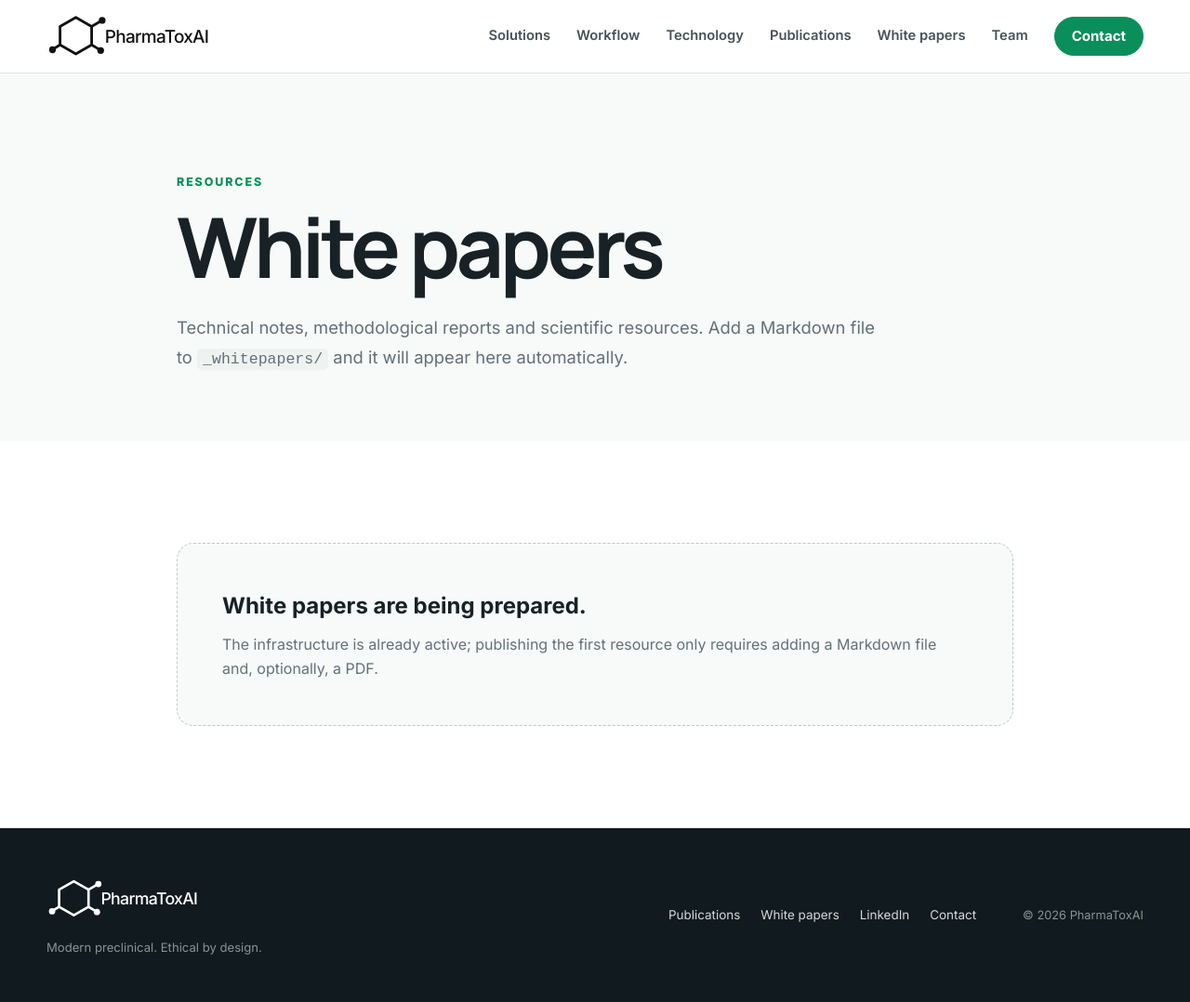
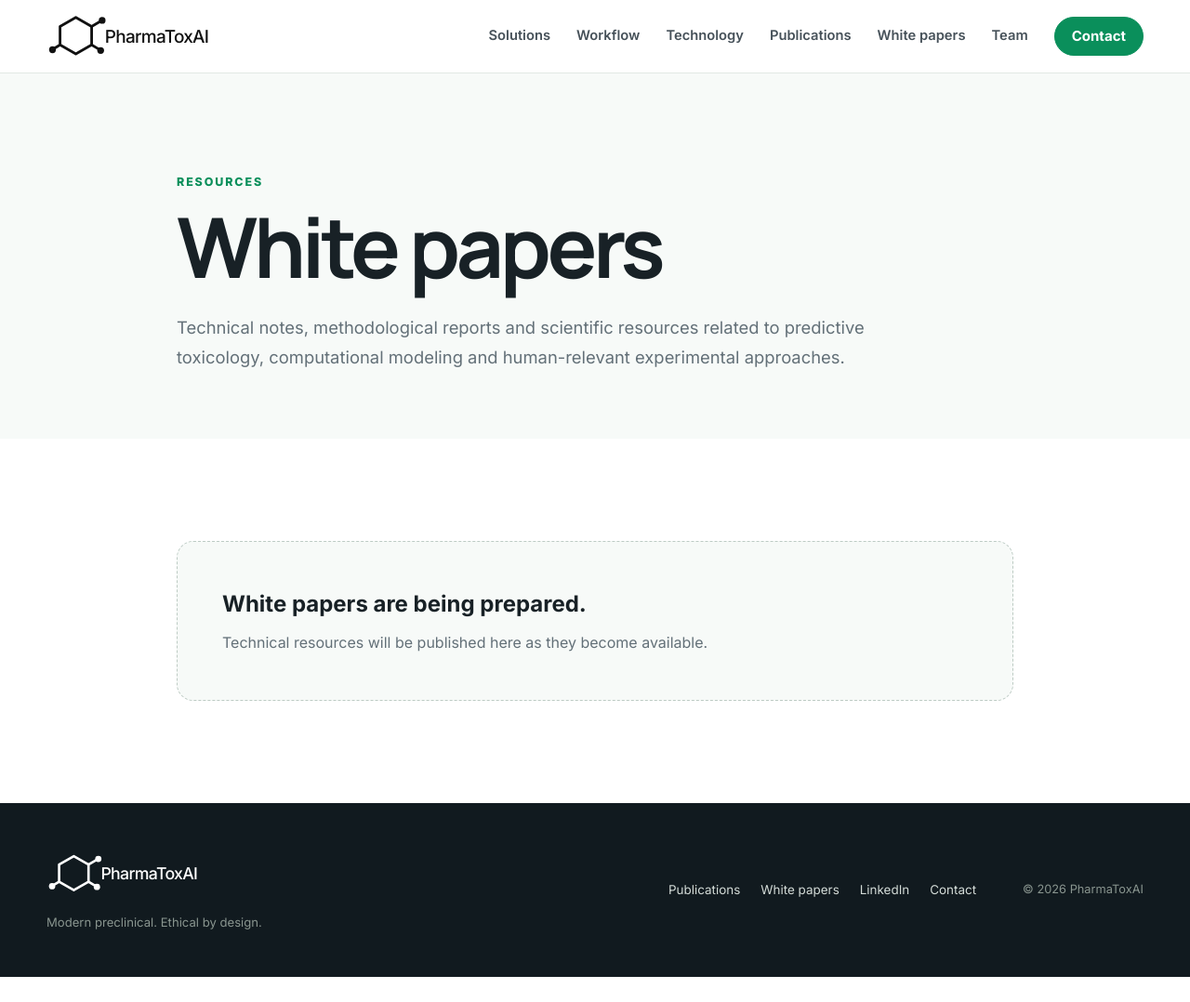
Before and after one commit to juanjosecas/PharmaToxAIweb, a Jekyll site: the page built from whitepapers.html, in a window 1280 px wide and 1078 px high. Shown: the whole window at 93% size. Built offline with Jekyll 4.4.1, drawn with Linux system fonts in a browser that asks for light colours.

Commit message:
Remove internal instructions from white papers page

```diff
--- a/whitepapers.html
+++ b/whitepapers.html
@@ -8,7 +8,7 @@ permalink: /whitepapers/
   <div class="container narrow">
     <p class="section-kicker">Resources</p>
     <h1>White papers</h1>
-    <p class="content-lead">Technical notes, methodological reports and scientific resources. Add a Markdown file to <code>_whitepapers/</code> and it will appear here automatically.</p>
+    <p class="content-lead">Technical notes, methodological reports and scientific resources related to predictive toxicology, computational modeling and human-relevant experimental approaches.</p>
   </div>
 </section>
 <section class="section">
@@ -31,7 +31,7 @@ permalink: /whitepapers/
     {% else %}
       <div class="empty-state">
         <h2>White papers are being prepared.</h2>
-        <p>The infrastructure is already active; publishing the first resource only requires adding a Markdown file and, optionally, a PDF.</p>
+        <p>Technical resources will be published here as they become available.</p>
       </div>
     {% endif %}
   </div>
```
